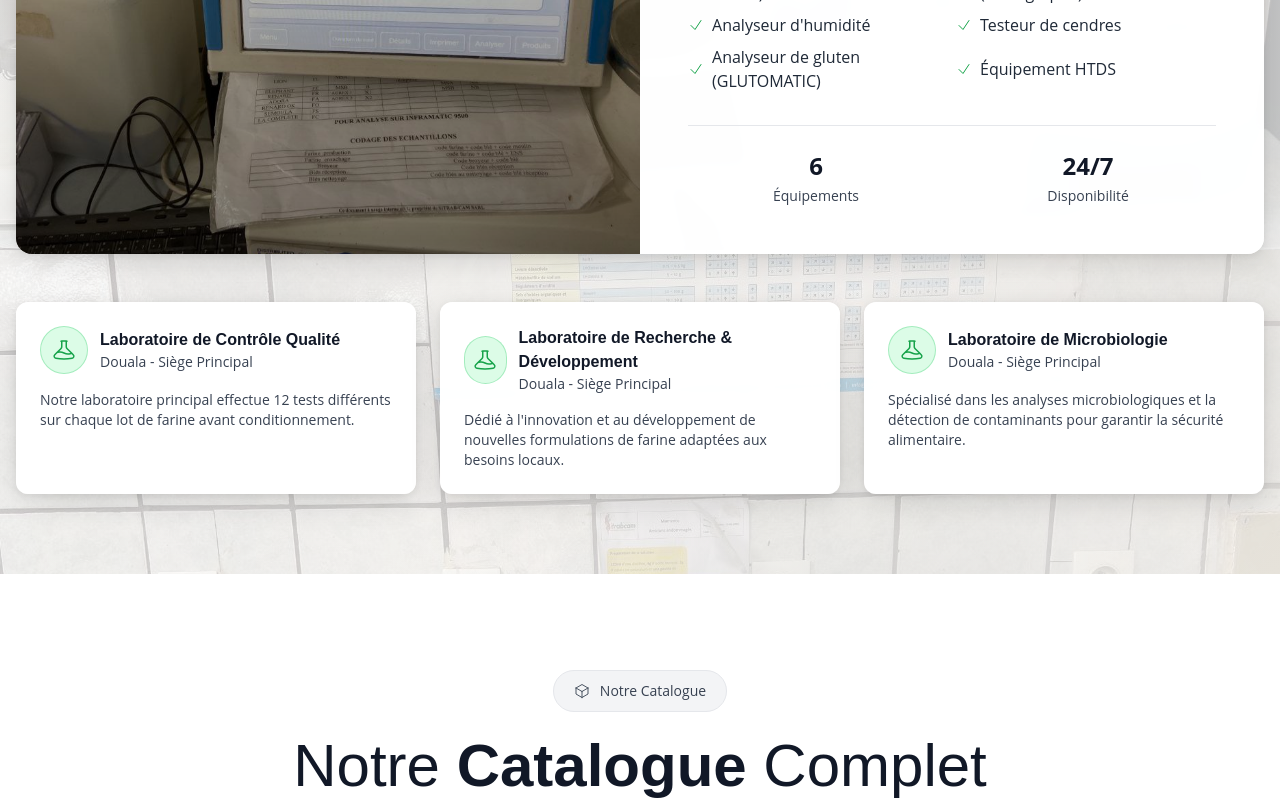
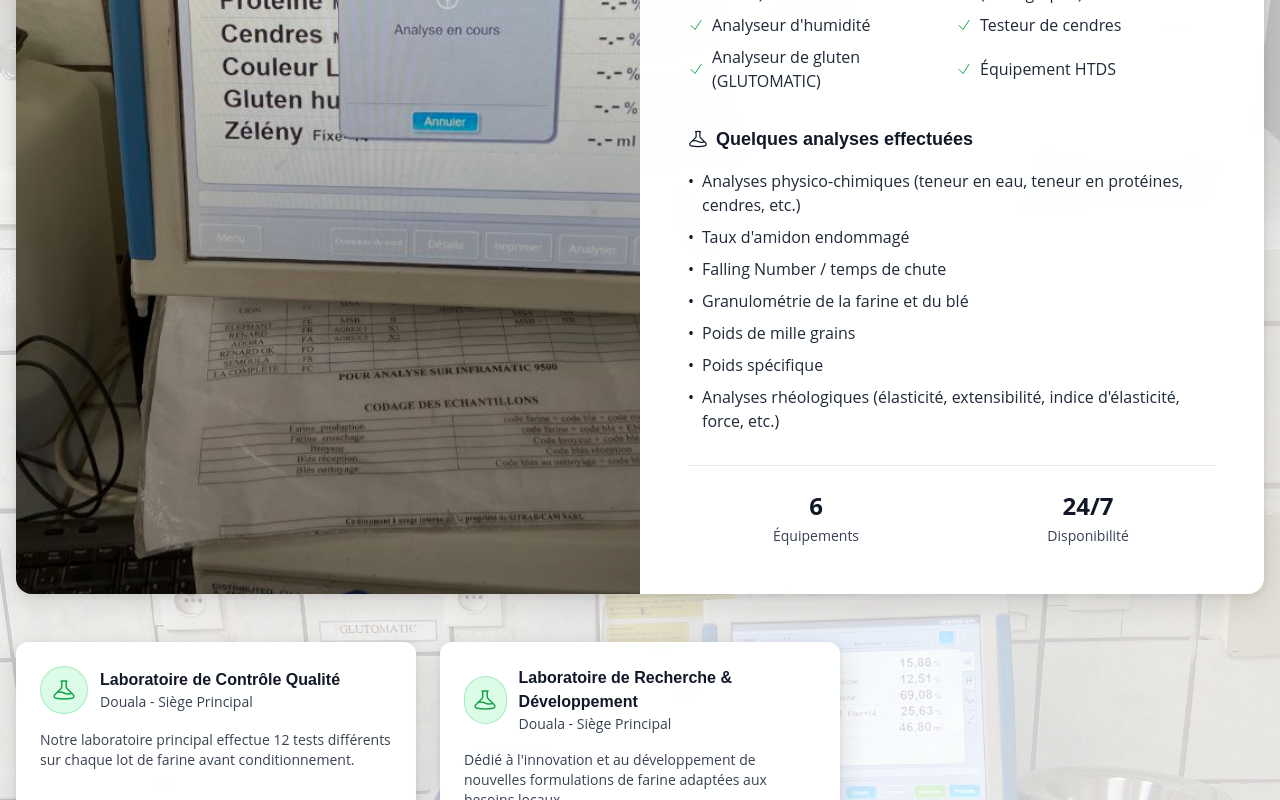
Before and after one commit to DominiqueOthniel/sitralanding, a Next.js app: page / in a window 1280 px wide. Shown: the part 2920-3720 px from the top of the page. Built offline with nearby package versions, Linux system fonts and the light colour scheme.

Commit message:
Corrections remarques: retrait labo microbiologie, ISO, correction délais Nord, ajout analyses

```diff
--- a/src/app/landing-page/components/FAQSection.tsx
+++ b/src/app/landing-page/components/FAQSection.tsx
@@ -50,7 +50,7 @@ const FAQSection = () => {
       id: 'delivery-1',
       category: 'delivery',
       question: 'Quels sont vos délais de livraison ?',
-      answer: 'Nos délais varient selon votre localisation : Douala et Yaoundé 24-48h, autres grandes villes 48-72h. Pour les commandes urgentes, nous proposons un service express sous 24h moyennant un supplément. Toutes nos livraisons sont trackées en temps réel via SMS et WhatsApp.'
+      answer: 'Nos délais varient selon votre localisation : Douala et Yaoundé 24-48h, autres grandes villes 48-72h. Pour les régions du Nord, les délais peuvent être plus longs compte tenu de la distance. Toutes nos livraisons sont trackées en temps réel via SMS et WhatsApp.'
     },
     {
       id: 'delivery-2',
--- a/src/app/landing-page/components/NosLaboratoiresSection.tsx
+++ b/src/app/landing-page/components/NosLaboratoiresSection.tsx
@@ -20,6 +20,15 @@ const NosLaboratoiresSection = () => {
         'Analyseur de gluten (GLUTOMATIC)',
         'Équipement HTDS'
       ],
+      analyses: [
+        'Analyses physico-chimiques (teneur en eau, teneur en protéines, cendres, etc.)',
+        'Taux d\'amidon endommagé',
+        'Falling Number / temps de chute',
+        'Granulométrie de la farine et du blé',
+        'Poids de mille grains',
+        'Poids spécifique',
+        'Analyses rhéologiques (élasticité, extensibilité, indice d\'élasticité, force, etc.)'
+      ],
       image: '/assets/images/laboratoire-analyse-qualite.jpg',
       alt: 'Laboratoire de contrôle qualité moderne avec équipements d\'analyse SD MATIC'
     },
@@ -35,23 +44,9 @@ const NosLaboratoiresSection = () => {
         'Chambre climatique',
         'Équipements de test sensoriel'
       ],
+      analyses: [],
       image: '/assets/images/laboratoire-controle.jpg',
       alt: 'Laboratoire de recherche et développement avec équipements scientifiques'
-    },
-    {
-      name: 'Laboratoire de Microbiologie',
-      location: 'Douala - Siège Principal',
-      description: 'Spécialisé dans les analyses microbiologiques et la détection de contaminants pour garantir la sécurité alimentaire.',
-      equipment: [
-        'Hotte à flux laminaire',
-        'Étuve de culture',
-        'Autoclave',
-        'Microscope optique',
-        'Analyseur de mycotoxines',
-        'Système PCR'
-      ],
-      image: '/assets/images/laboratoire-controle.jpg',
-      alt: 'Laboratoire de microbiologie avec équipements stériles'
     }
   ];
 
@@ -150,6 +145,24 @@ const NosLaboratoiresSection = () => {
                 </div>
               </div>
 
+              {/* Analyses Effectuées - Only for Contrôle Qualité */}
+              {laboratories[activeLab].analyses && laboratories[activeLab].analyses.length > 0 && (
+                <div className="mb-8">
+                  <h4 className="text-lg font-bold text-gray-900 mb-4 flex items-center">
+                    <Icon name="BeakerIcon" size={20} className="mr-2" />
+                    Quelques analyses effectuées
+                  </h4>
+                  <div className="space-y-2">
+                    {laboratories[activeLab].analyses.map((analyse, idx) => (
+                      <div key={idx} className="flex items-start">
+                        <span className="text-gray-400 mr-2">•</span>
+                        <span className="text-gray-700">{analyse}</span>
+                      </div>
+                    ))}
+                  </div>
+                </div>
+              )}
+
               {/* Stats */}
               <div className="grid grid-cols-2 gap-4 pt-6 border-t border-gray-200">
                 <div className="text-center">
--- a/src/app/landing-page/components/SolutionSection.tsx
+++ b/src/app/landing-page/components/SolutionSection.tsx
@@ -18,8 +18,8 @@ const SolutionSection = () => {
   },
   {
     title: "Tests Laboratoire",
-    description: "Chaque lot passe par 12 tests en laboratoire certifié avant conditionnement.",
-    details: "Tests microbiologiques, analyse nutritionnelle, contrôle granulométrie, vérification pH",
+    description: "Chaque lot passe par 12 tests en laboratoire interne avant conditionnement.",
+    details: "Analyses physico-chimiques, contrôle granulométrie, analyses rhéologiques, vérification qualité",
     icon: "BeakerIcon",
     image: "https://images.unsplash.com/photo-1707944745905-1ba3ef7c0c83",
     alt: "Technicien en blouse blanche analysant échantillons de farine dans laboratoire moderne"
--- a/src/app/landing-page/components/TestimonialsSection.tsx
+++ b/src/app/landing-page/components/TestimonialsSection.tsx
@@ -44,15 +44,15 @@ const AboutSection = () => {
     },
     {
       year: '2015',
-      title: 'Certification et innovation',
-      description: 'Mise en place du laboratoire interne, certification ISO 22000 et traçabilité numérique complète du grain au sac.',
+      title: 'Innovation et traçabilité',
+      description: 'Renforcement du laboratoire interne et mise en place de la traçabilité numérique complète du grain au sac.',
     },
   ];
 
   const stats = [
     { value: '2 500+', label: 'Partenaires actifs au Cameroun' },
-    { value: '98%', label: 'Satisfaction sur les audits qualité' },
-    { value: '24h', label: 'Délai moyen de livraison nationale' },
+    { value: '12', label: 'Tests qualité par lot' },
+    { value: '20+', label: 'Années d\'expérience' },
   ];
 
   return (
@@ -161,7 +161,7 @@ const AboutSection = () => {
             <ul className="space-y-4 text-gray-600">
               <li className="flex items-start">
                 <Icon name="CheckCircleIcon" size={18} className="text-green-600 mr-3 mt-1" />
-                <span>Livraisons garanties en 24h sur Douala et Yaoundé, 72h partout ailleurs.</span>
+                <span>Livraisons garanties en 24-48h sur Douala et Yaoundé, délais variables selon la destination pour les autres régions.</span>
               </li>
               <li className="flex items-start">
                 <Icon name="CheckCircleIcon" size={18} className="text-green-600 mr-3 mt-1" />
```
Also changed, not shown: 2 other files (tests, documents, lock files or other folders).
